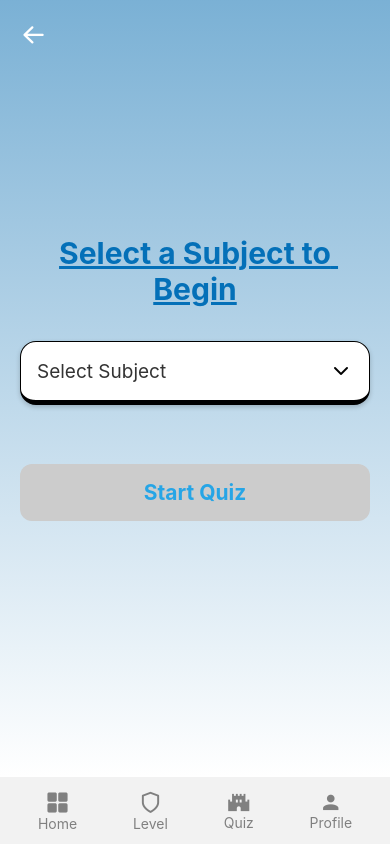
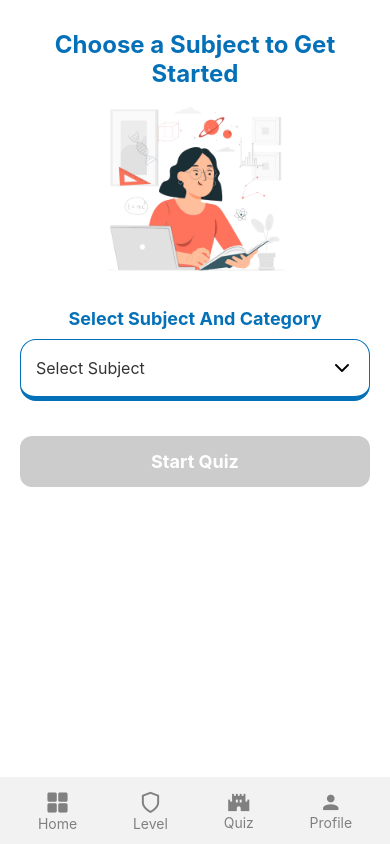
Before and after one commit to Zeejordan/latestSat, a React Native app: screen /Select-Subject in a window 390 px wide. Built offline with nearby package versions, Linux system fonts and the light colour scheme.

Commit message:
new theme added to starting pages

```diff
--- a/src/Pages/EnglishQuizModule1.js
+++ b/src/Pages/EnglishQuizModule1.js
@@ -480,7 +480,7 @@ const EnglishQuizModule1 = () => {
 
                 <View style={styles.buttonsContainer}>
                     <TouchableOpacity style={styles.navigateButton} onPress={handlePrevious}>
-                        <Text style={styles.navigateText}>Previous</Text>
+                        <Text style={styles.navigateText}>Prev</Text>
                     </TouchableOpacity>
                     <TouchableOpacity style={styles.navigateButton} onPress={handleNext}>
                         <Text style={styles.navigateText}>Next</Text>
@@ -691,7 +691,7 @@ const styles = StyleSheet.create({
         fontSize: hp('1.8%')
     },
     navigateButton: {
-        backgroundColor: "#0470B8",
+        backgroundColor: "#C5E6FD",
         paddingVertical: hp('1%'),
         paddingHorizontal: wp('3%'),
         marginTop: hp('1.5%'),
@@ -701,7 +701,7 @@ const styles = StyleSheet.create({
     },
     navigateText: {
         fontSize: hp('2.2%'),
-        color: 'white',
+        color: '#0470B8',
         textAlign: 'center',
         alignItems: 'center',
         justifyContent: 'center',
@@ -751,7 +751,7 @@ const styles = StyleSheet.create({
     submitText: {
         textAlign: "center",
         fontSize: hp('2.5%'),
-        color: "#0470B8",
+        color: "white",
         fontWeight: '600'
     },
     viewAnswer: {
@@ -786,7 +786,7 @@ const styles = StyleSheet.create({
         marginBottom: 5
     },
     submitButton: {
-        backgroundColor: "#C5E6FD",
+        backgroundColor: "#0470B8",
         marginVertical: hp('4%'),
         paddingVertical: hp('1.8%'),
         marginHorizontal: wp('20%'),
--- a/src/Pages/HomeScreen.js
+++ b/src/Pages/HomeScreen.js
@@ -19,6 +19,8 @@ import { useState, useEffect } from "react";
 import CircularProgress from 'react-native-circular-progress-indicator';
 import { useNavigation } from '@react-navigation/native';
 import { widthPercentageToDP as wp, heightPercentageToDP as hp } from 'react-native-responsive-screen';
+import { LinearGradient } from 'expo-linear-gradient';
+import { COLORS } from "../theme";
 
 const HomeScreen = () => {
 
@@ -148,6 +150,12 @@ const HomeScreen = () => {
   }
   return (
     <SafeAreaView style={styles.container}>
+      <LinearGradient
+        colors={[COLORS.linearGradientColor2, COLORS.linearGradientColor1]}
+        style={styles.gradientContainer}
+        start={{ x: 0, y: 0 }}
+        end={{ x: 0, y: 1 }}
+      >
         <View style={styles.textIconContainer}>
           {username ? (<Text style={styles.text}>Hello, {username}</Text>) : (<Text style={styles.text}>Hello, User</Text>)}
           {/* <Text style={styles.text}>Hello, User</Text> */}
@@ -196,11 +204,12 @@ const HomeScreen = () => {
                 <View style={styles.progressCircleContainer}>
                   <CircularProgress
                     value={item.percentage}
-                  activeStrokeWidth={8}
-                  radius={20}
-                  progressValueColor={'#26A5E6'}
+                    activeStrokeWidth={6}
+                    inActiveStrokeWidth={6}
+                    radius={25}
+                    progressValueColor={'#0470B8'}
                     activeStrokeColor={'#26A5E6'}
-                  inActiveStrokeColor={'black'}
+                    inActiveStrokeColor={'#ccc'}
                   />
                 </View>
               </TouchableOpacity>
@@ -222,11 +231,12 @@ const HomeScreen = () => {
                 <View style={styles.progressCircleContainer}>
                   <CircularProgress
                     value={item.percentage}
-                  activeStrokeWidth={8}
-                  radius={20}
-                  progressValueColor={'#26A5E6'}
+                    activeStrokeWidth={6}
+                    inActiveStrokeWidth={6}
+                    radius={25}
+                    progressValueColor={'#0470B8'}
                     activeStrokeColor={'#26A5E6'}
-                  inActiveStrokeColor={'black'}
+                    inActiveStrokeColor={'#ccc'}
                   />
                 </View>
               </TouchableOpacity>
@@ -234,6 +244,7 @@ const HomeScreen = () => {
             : (<ActivityIndicator size={'large'} color={"white"} />)
           }
         </ScrollView>
+      </LinearGradient>
 
       <Footer />
     </SafeAreaView>
@@ -245,6 +256,9 @@ const styles = StyleSheet.create({
     backgroundColor: "#fff",
     flex: 1,
   },
+  gradientContainer: {
+    flex: 1,
+  },
   textIconContainer: {
     flexDirection: "row",
     alignItems: "center",
@@ -253,14 +267,14 @@ const styles = StyleSheet.create({
     marginTop: 10,
   },
   text: {
-    color: "#46557B",
+    color: "#0470B8",
     fontWeight: "600",
   },
   bigheading: {
     marginTop: 20,
     fontSize: 25,
     width: "80%",
-    color: "#46557B",
+    color: "#0470B8",
     paddingHorizontal: 10,
     fontWeight: "500",
   },
@@ -328,6 +342,9 @@ const styles = StyleSheet.create({
     marginBottom: 10,
     paddingHorizontal: 10,
     fontWeight: "500",
+    color: 'white',
+    fontWeight: '700',
+    marginLeft: 7
   },
   additionalCard: {
     flexDirection: "row",
@@ -339,6 +356,8 @@ const styles = StyleSheet.create({
     borderWidth: 1,
     borderColor: "#E0E0E0",
     alignItems: "center",
+    backgroundColor: 'white',
+    marginHorizontal: wp("3.5%")
   },
   imageContainer: {
     justifyContent: "center",
--- a/src/Pages/LevelComplete.js
+++ b/src/Pages/LevelComplete.js
@@ -11,7 +11,7 @@ const LevelComplete = ({ route }) => {
     const [score, setScore] = useState(null);
 
     const handleNavigation = () => {
-        navigation.navigate('HomeScreen');
+        navigation.pop(2);
     };
 
     const handleRetake = () => {
--- a/src/Pages/LoginPage.js
+++ b/src/Pages/LoginPage.js
@@ -10,6 +10,7 @@ import { LOGIN } from '../../config/api';
 import AwesomeAlert from 'react-native-awesome-alerts';
 import { useTranslation } from 'react-i18next';
 import AntDesign from 'react-native-vector-icons/AntDesign';
+import theme from "../theme"
 
 const LoginPage = () => {
     const navigation = useNavigation();
@@ -54,7 +55,7 @@ const LoginPage = () => {
                     style={styles.keyboardAvoidingContainer}
                 >
                     <LinearGradient
-                        colors={["rgba(4, 112, 184, 0.5)", "#FFFFFF"]}
+                        colors={[COLORS.linearGradientColor2, COLORS.linearGradientColor1]}
                         style={styles.gradientContainer}
                         start={{ x: 0, y: 0 }}
                         end={{ x: 0, y: 1 }}
@@ -86,7 +87,7 @@ const LoginPage = () => {
                                     </View>
                                     <View style={styles.getOtpContainer}>
                                         {loading ? (
-                                            <ActivityIndicator color="#0470B8" size={'large'} />
+                                            <ActivityIndicator color="white" size={'large'} />
                                         ) : (
                                             <TouchableOpacity
                                                 style={styles.getOtpButton}
--- a/src/Pages/MathsQuiz.js
+++ b/src/Pages/MathsQuiz.js
@@ -585,7 +585,7 @@ const dynamicFontSize = hp("5%");
 
                 <View style={styles.buttonsContainer}>
                     <TouchableOpacity style={styles.navigateButton} onPress={handlePrevious}>
-                        <Text style={styles.navigateText}>Previous</Text>
+                        <Text style={styles.navigateText}>Prev</Text>
                     </TouchableOpacity>
                     <TouchableOpacity style={styles.navigateButton} onPress={handleNext}>
                         <Text style={styles.navigateText}>Next</Text>
@@ -779,7 +779,7 @@ const styles = StyleSheet.create({
         borderColor: 'transparent',
     },
     navigateButton: {
-        backgroundColor: "#0470B8",
+        backgroundColor: "#C5E6FD",
         paddingVertical: hp('1%'),
         paddingHorizontal: wp('3%'),
         marginTop: hp('1.5%'),
@@ -789,7 +789,7 @@ const styles = StyleSheet.create({
     },
     navigateText: {
         fontSize: hp('2.2%'),
-        color: 'white',
+        color: '#0470B8',
         textAlign: 'center',
         alignItems: 'center',
         justifyContent: 'center',
@@ -858,11 +858,11 @@ const styles = StyleSheet.create({
     submitText: {
         textAlign: "center",
         fontSize: hp('2.5%'),
-        color: "#0470B8",
+        color: "white",
         fontWeight: '600'
     },
     submitButton: {
-        backgroundColor: "#C5E6FD",
+        backgroundColor: "#0470B8",
         marginVertical: hp('4%'),
         paddingVertical: hp('1.8%'),
         marginHorizontal: wp('20%'),
--- a/src/Pages/ProfileDetails.js
+++ b/src/Pages/ProfileDetails.js
@@ -84,7 +84,7 @@ const ProfileDetails = ({ navigation }) => {
     return (
         <SafeAreaView style={styles.mainContainer}>
             <LinearGradient
-                colors={[COLORS.linearGradientColor1, COLORS.linearGradientColor2]}
+                colors={[COLORS.linearGradientColor2, COLORS.linearGradientColor1]}
                 style={styles.gradientContainer}
                 start={{ x: 0, y: 0 }}
                 end={{ x: 0, y: 1 }}
@@ -175,7 +175,7 @@ const styles = StyleSheet.create({
     },
     profileContainer: {},
     profileText: {
-        color: "#0470B8",
+        color: "white",
         fontSize: hp('3%'),
         textAlign: 'center',
         fontWeight: '700'
@@ -195,7 +195,7 @@ const styles = StyleSheet.create({
 
     },
     inputfieldText: {
-        color: '#0470B8',
+        color: 'white',
         fontWeight: 'bold',
         fontSize: hp('2%'),
     },
@@ -210,7 +210,8 @@ const styles = StyleSheet.create({
         borderWidth: 1,
         borderColor: '#0470B8',
         borderRadius: 5,
-        marginTop: hp('6%')
+        marginTop: hp('6%'),
+        elevation: 5
     },
     signInText: {
         color: 'white',
@@ -226,7 +227,7 @@ const styles = StyleSheet.create({
     },
     skipText: {
         textAlign: 'center',
-        color: "#0470B8",
+        color: "white",
         fontWeight: '600',
         fontSize: hp('1.8%'),
         textDecorationLine: 'underline'
--- a/src/Pages/SelectSubject.js
+++ b/src/Pages/SelectSubject.js
@@ -1,7 +1,8 @@
-import React, { useEffect, useState } from 'react';
-import { StyleSheet, Text, View, SafeAreaView, TouchableOpacity, ActivityIndicator } from 'react-native';
-import { LinearGradient } from 'expo-linear-gradient';
-import { widthPercentageToDP as wp, heightPercentageToDP as hp } from 'react-native-responsive-screen';
+import React, { useEffect, useState, useRef } from 'react';
+import {
+    StyleSheet, Text, View, SafeAreaView, TouchableOpacity,
+    ActivityIndicator, Image, ScrollView
+} from 'react-native';
 import Feather from 'react-native-vector-icons/Feather';
 import axios from 'axios';
 import AsyncStorage from '@react-native-async-storage/async-storage';
@@ -9,10 +10,11 @@ import { useNavigation } from '@react-navigation/native';
 import Footer from '../Components/Footer';
 import { COLORS } from '../theme';
 import { LEVELS_STARTING } from '../../config/api';
-import AntDesign from "react-native-vector-icons/AntDesign";
 
 const SelectSubject = () => {
     const navigation = useNavigation();
+    const scrollViewRef = useRef(null);
+
     const [subjectDropdownStatus, setSubjectDropdownStatus] = useState(false);
     const [categoryDropdownStatus, setCategoryDropdownStatus] = useState(false);
     const [subject, setSubject] = useState('');
@@ -22,12 +24,10 @@ const SelectSubject = () => {
     const [loading, setLoading] = useState(false);
 
     const subjects = ['Math', 'Reading and Writing'];
-
     const categories = {
         Math: ['Advanced Math', 'Problem-Solving and Data Analysis', 'Algebra', 'Geometry and Trigonometry'],
         'Reading and Writing': ['Expression of Ideas', 'Craft and Structure', 'Information and Ideas', 'Standard English Conventions'],
     };
-
 
     const toggleSubjectDropdown = () => {
         setSubjectDropdownStatus(!subjectDropdownStatus);
@@ -37,7 +37,6 @@ const SelectSubject = () => {
     const toggleCategoryDropdown = () => {
         setCategoryDropdownStatus(!categoryDropdownStatus);
     };
-
 
     const selectSubject = (selectedSubject) => {
         setSubject(selectedSubject);
@@ -49,6 +48,11 @@ const SelectSubject = () => {
     const selectCategory = (selectedCategory) => {
         setCategory(selectedCategory);
         setCategoryDropdownStatus(false);
+
+        // Scroll up when category is selected
+        setTimeout(() => {
+            scrollViewRef.current?.scrollTo({ y: 200, animated: true });
+        }, 100);
     };
 
     useEffect(() => {
@@ -57,15 +61,9 @@ const SelectSubject = () => {
         }
     }, [levels]);
 
-    const handleBack = () => {
-        navigation.navigate('HomeScreen')
-    }
-
     const startQuiz = async () => {
         if (!subject || !category) return;
         setLoading(true);
-        console.log('YEH HAI LEVLES STARTING', LEVELS_STARTING);
-        console.log('YEH HAI SUBJECT AND CATEGORY', { subject, section: category });
 
         try {
             const token = await AsyncStorage.getItem('token');
@@ -89,16 +87,26 @@ const SelectSubject = () => {
             setLoading(false);
         }
     };
+
     return (
         <SafeAreaView style={styles.mainContainer}>
-            <LinearGradient colors={[COLORS.linearGradientColor1, COLORS.linearGradientColor2]} style={styles.gradientContainer} start={{ x: 0, y: 0 }} end={{ x: 0, y: 1 }}>
+            <ScrollView ref={scrollViewRef} contentContainerStyle={styles.scrollContainer}>
+                <View style={styles.gradientContainer}>
+                    <Text style={styles.headingText}>Choose a Subject to Get Started</Text>
 
-                <TouchableOpacity style={styles.backButton} onPress={() => navigation.goBack()}>
-                    <AntDesign name={"arrowleft"} size={27} color={"white"} />
-                </TouchableOpacity>
+                    <View style={styles.girlImageContainer}>
+                        <Image
+                            source={require("../../assets/images/subjectGirl.png")}
+                            resizeMode='cover'
+                            style={styles.image}
+                        />
+                    </View>
 
-                <View style={styles.semiContainer}>
-                    <Text style={styles.headingText}>Select a Subject to Begin</Text>
+                    <View style={styles.selectSubject}>
+                        <Text style={styles.selectSubjectText}>
+                            Select Subject And Category
+                        </Text>
+                    </View>
 
                     <View style={styles.dropdownContainer}>
                         <TouchableOpacity
@@ -148,7 +156,7 @@ const SelectSubject = () => {
                         {loading ? <ActivityIndicator color="#FFF" /> : <Text style={styles.startButtonText}>Start Quiz</Text>}
                     </TouchableOpacity>
                 </View>
-            </LinearGradient>
+            </ScrollView>
             <Footer />
         </SafeAreaView>
     );
@@ -160,25 +168,40 @@ const styles = StyleSheet.create({
     mainContainer: {
         flex: 1,
     },
+    scrollContainer: {
+        flexGrow: 1,
+        backgroundColor: 'white'
+    },
     gradientContainer: {
-        flex: 1,
-        padding: wp('5%'),
-        // justifyContent: 'center',
-
-    },
-    semiContainer: {
-        marginTop: hp("22%")
+        padding: 20,
+        backgroundColor: 'white',
     },
     headingText: {
         color: '#0470B8',
-        fontSize: hp('3.5%'),
+        fontSize: 24,
         fontWeight: 'bold',
         textAlign: 'center',
-        marginBottom: hp('4%'),
-        textDecorationLine: 'underline'
+        marginTop: 10,
+    },
+    girlImageContainer: {
+        alignItems: 'center',
+        marginBottom: 20,
+    },
+    image: {
+        height: 200,
+        width: 200,
+    },
+    selectSubject: {
+        marginBottom: 10,
+    },
+    selectSubjectText: {
+        textAlign: 'center',
+        color: '#0470B8',
+        fontWeight: '700',
+        fontSize: 18,
     },
     dropdownContainer: {
-        marginBottom: hp('2%'),
+        marginBottom: 15,
     },
     dropdown: {
         backgroundColor: '#fff',
@@ -186,53 +209,46 @@ const styles = StyleSheet.create({
         flexDirection: 'row',
         justifyContent: 'space-between',
         alignItems: 'center',
-        padding: wp('4%'),
+        padding: 15,
         borderWidth: 1.5,
         borderBottomWidth: 5,
-        borderColor: 'black',
-        shadowColor: '#000',
-        shadowOpacity: 0.2,
-        shadowRadius: 5,
-        shadowOffset: { width: 0, height: 2 },
-        elevation: 5
+        borderColor: '#0470B8',
+        elevation: 5,
     },
     dropdownActive: {
         borderColor: COLORS.secondary,
     },
     dropdownText: {
-        fontSize: hp('2.2%'),
+        fontSize: 16,
         color: '#333',
     },
     dropdownOptions: {
         backgroundColor: '#fff',
         borderRadius: 12,
-        padding: wp('2%'),
+        padding: 10,
         borderColor: COLORS.primary,
         borderWidth: 1,
-        marginTop: hp('1%'),
+        marginTop: 5,
     },
     optionText: {
-        fontSize: hp('2%'),
+        fontSize: 16,
         color: COLORS.primary,
-        paddingVertical: hp('1.2%'),
+        paddingVertical: 10,
         textAlign: 'center',
     },
     startButton: {
-        backgroundColor: 'white',
-        padding: wp('4%'),
+        backgroundColor: '#0470B8',
+        padding: 15,
         borderRadius: 12,
         alignItems: 'center',
-        marginTop: hp('5%'),
+        marginTop: 20,
     },
     startButtonDisabled: {
         backgroundColor: '#ccc',
     },
     startButtonText: {
-        color: COLORS.blueColor,
-        fontSize: hp('2.5%'),
+        color: 'white',
+        fontSize: 18,
         fontWeight: 'bold',
     },
-    backButton: {
-        width: wp('8%')
-    }
 });
--- a/src/theme.js
+++ b/src/theme.js
@@ -2,8 +2,8 @@ export const COLORS = {
     bgColor: "grey",
     textColor: "orange",
     statusBar: 'white',
-    linearGradientColor1: 'rgba(4, 112, 184, 0.5)',
-    linearGradientColor2: '#FFFFFF',
+    linearGradientColor1: '#0470B8',
+    linearGradientColor2: '#DFE9FB',
     lightText: '#C4C4C4',
     // optionSelectColor:'#26A5E6',
     blueColor: '#26A5E6',
```
Also changed, not shown: assets/images/subjectGirl.png (added). Lines whose indentation alone changed are shown as unchanged.
